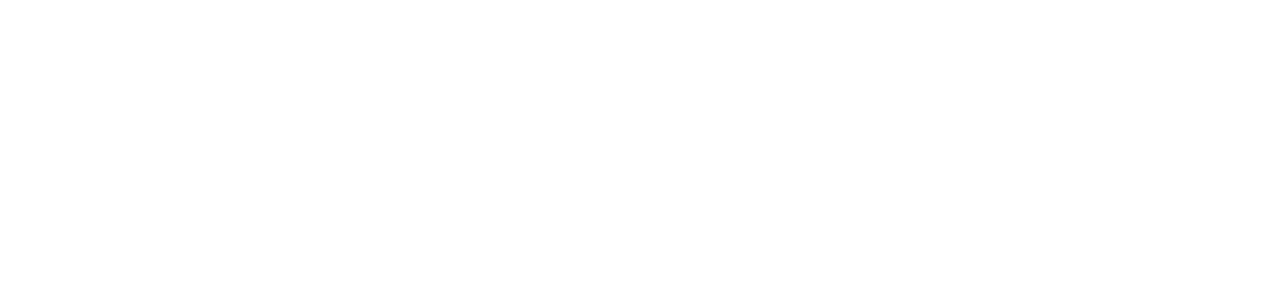
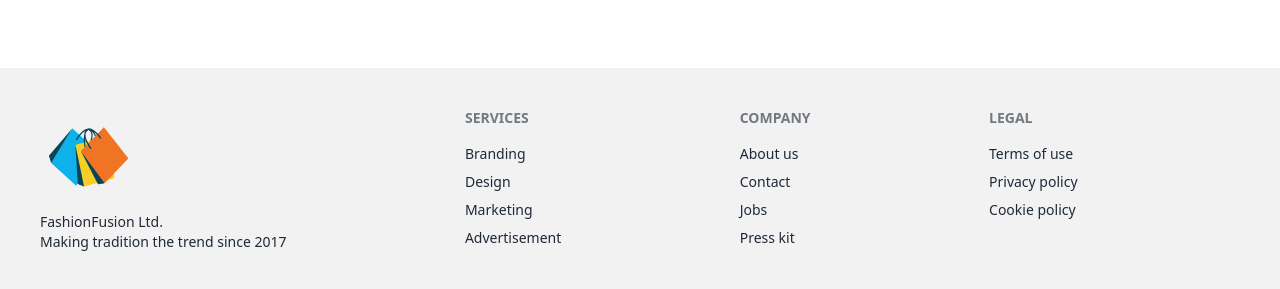
Before and after one commit to hiraBiswas/fashion_fusion, a React (Vite) app: page / in a window 1280 px wide. Shown: the part 962-1251 px from the top of the page. Before the commit the page ends 966 px from the top, so only its background shows below. Built offline with nearby package versions, Linux system fonts and the light colour scheme; no server answers.

Commit message:
footer added

```diff
--- /dev/null
+++ b/src/Components/Footer/Footer.jsx
@@ -0,0 +1,34 @@
+import React from 'react';
+
+const Footer = () => {
+    return (
+        <footer className="footer mt-16 p-10 bg-base-200 text-base-content">
+  <aside>
+  <img src="./logo.png" className='h-24 w-24' alt="" />
+    <p>FashionFusion Ltd.<br/>Making tradition the trend since 2017</p>
+  </aside>
+  <nav>
+    <h6 className="footer-title">Services</h6>
+    <a className="link link-hover">Branding</a>
+    <a className="link link-hover">Design</a>
+    <a className="link link-hover">Marketing</a>
+    <a className="link link-hover">Advertisement</a>
+  </nav>
+  <nav>
+    <h6 className="footer-title">Company</h6>
+    <a className="link link-hover">About us</a>
+    <a className="link link-hover">Contact</a>
+    <a className="link link-hover">Jobs</a>
+    <a className="link link-hover">Press kit</a>
+  </nav>
+  <nav>
+    <h6 className="footer-title">Legal</h6>
+    <a className="link link-hover">Terms of use</a>
+    <a className="link link-hover">Privacy policy</a>
+    <a className="link link-hover">Cookie policy</a>
+  </nav>
+</footer>
+    );
+};
+
+export default Footer;
--- a/src/Pages/Root/Root.jsx
+++ b/src/Pages/Root/Root.jsx
@@ -1,12 +1,14 @@
 import React from 'react';
 import { Outlet } from 'react-router-dom';
 import Navbar from '../../Components/Navbar/Navbar';
+import Footer from '../../Components/Footer/Footer';
 
 const Root = () => {
     return (
         <div>
             <Navbar></Navbar>
             <Outlet></Outlet>
+            <Footer></Footer>
         </div>
     );
 };
```
